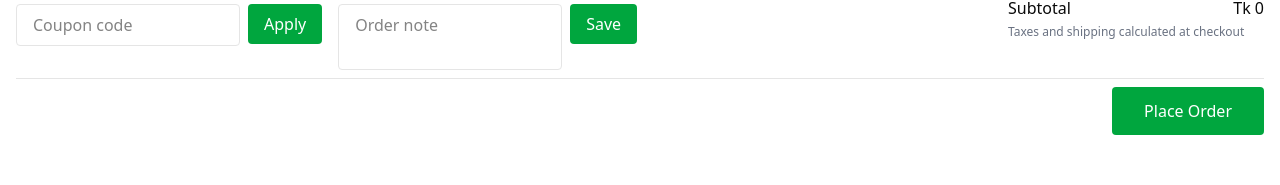
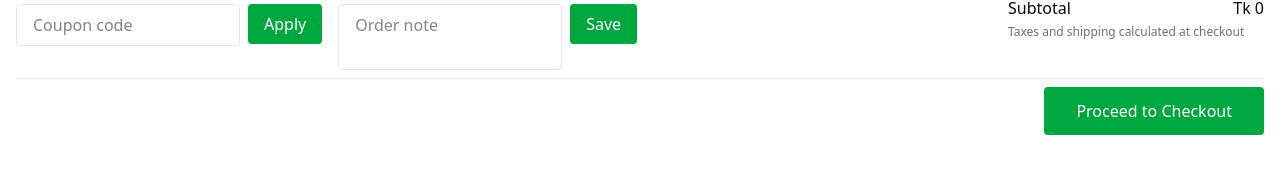
Before and after one commit to MasudRiam/sellsfie-customer-website, a Next.js app: page /cart in a window 1280 px wide. Shown: the part 270-455 px from the top of the page. Built offline with nearby package versions, Linux system fonts and the light colour scheme; no server answers.

Commit message:
feat(Cart): update checkout button to link and replace remove button with Badge component for improved UI

```diff
--- a/src/app/(public)/cart/page.jsx
+++ b/src/app/(public)/cart/page.jsx
@@ -3,6 +3,7 @@
 import React from "react";
 import CartItem from "@/components/cart/CartItem";
 import { useCartStore } from "@/store/cart-store";
+import Link from "next/link";
 
 export default function Page() {
   const items = useCartStore((state) => state.items);
@@ -68,9 +69,11 @@ export default function Page() {
       </div>
 
       <div className="space-y-3 flex justify-end pt-2">
-        <button className="bg-green-600 text-white px-8 py-3 rounded hover:bg-green-700">
-          Place Order
-        </button>
+        <Link href="/checkout">
+          <button className="bg-green-600 text-white px-8 py-3 rounded hover:bg-green-700 cursor-pointer">
+            Proceed to Checkout
+          </button>
+        </Link>
       </div>
     </div>
   );
--- a/src/components/cart/CartSheet.jsx
+++ b/src/components/cart/CartSheet.jsx
@@ -16,6 +16,7 @@ import Link from "next/link";
 import { useCartStore } from "@/store/cart-store";
 import NoteSheet from "./NoteSheet";
 import CouponSheet from "./CouponSheet";
+import { Badge } from "@/components/ui/badge";
 
 export default function CartSheet() {
   const { open, setOpen, items, updateQty, removeItem } = useCartStore();
@@ -68,12 +69,13 @@ export default function CartSheet() {
                     </button>
                   </div>
 
-                  <button
+                  <Badge
+                    variant="secondary"
                     onClick={() => removeItem(item.id)}
-                    className="text-sm text-gray-500 underline cursor-pointer"
+                    className="cursor-pointer"
                   >
                     Remove
-                  </button>
+                  </Badge>
                 </div>
               </div>
             </div>
```
